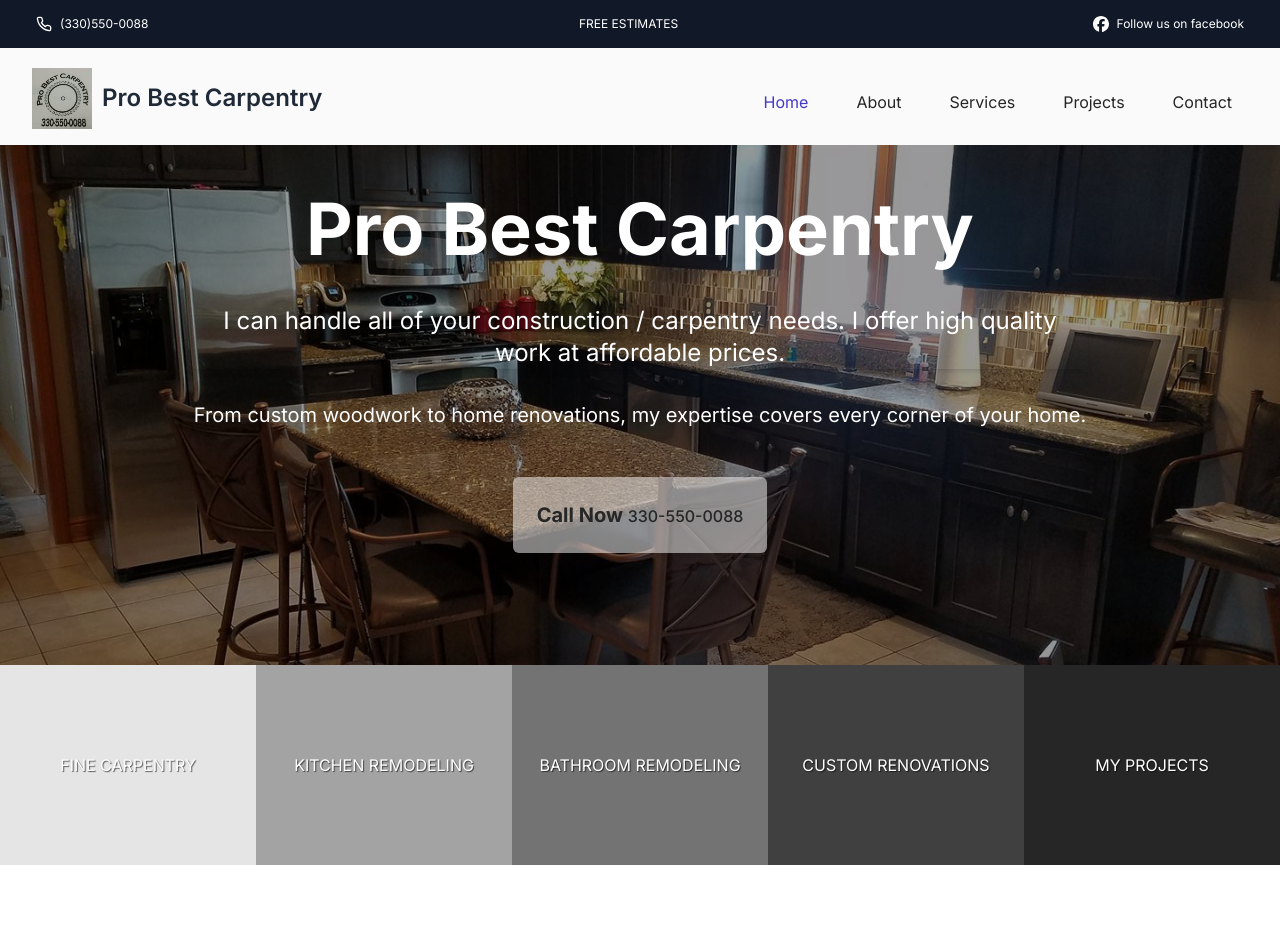
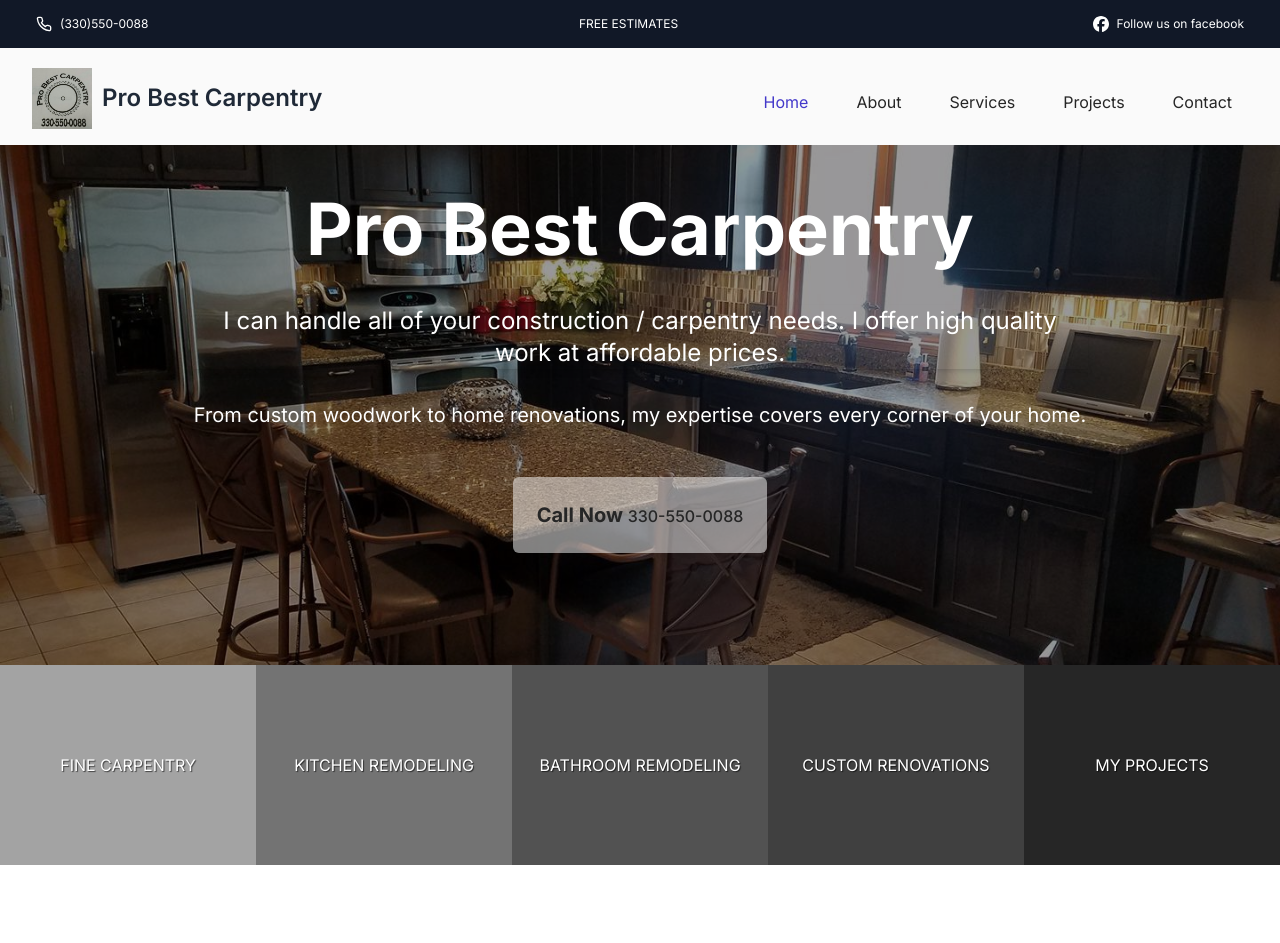
Before and after one commit to JerryDoran/pro-best-carpentry, a Next.js app: page / in a window 1280 px wide. Shown: the top 943 px of the page. Built offline with nearby package versions, Linux system fonts and the light colour scheme.

Commit message:
changed animation scroll threshold

```diff
--- a/components/hero.tsx
+++ b/components/hero.tsx
@@ -26,7 +26,7 @@
       <div className='grid md:grid-cols-2 lg:grid-cols-5 w-full text-white animate-fadeIn delay-500 opacity-0'>
         <Link
           href='/carpentry'
-          className='flex-1 bg-neutral-200 h-[200px] flex justify-center items-center p-6 relative overflow-hidden link'
+          className='flex-1 bg-neutral-400 h-[200px] flex justify-center items-center p-6 relative overflow-hidden link'
         >
           <h2 className='text-white text-base uppercase relative z-10 text-custom text-center'>
             Fine Carpentry
@@ -34,7 +34,7 @@
         </Link>
         <Link
           href='/kitchen'
-          className='flex-1 bg-neutral-400 h-[200px] flex justify-center items-center p-6 relative overflow-hidden link'
+          className='flex-1 bg-neutral-500 h-[200px] flex justify-center items-center p-6 relative overflow-hidden link'
         >
           <h2 className='text-white text-base uppercase relative z-10 text-custom text-center'>
             Kitchen Remodeling
@@ -42,7 +42,7 @@
         </Link>
         <Link
           href='/bathroom'
-          className='flex-1 bg-neutral-500 h-[200px] flex justify-center items-center p-6 relative overflow-hidden link'
+          className='flex-1 bg-neutral-600 h-[200px] flex justify-center items-center p-6 relative overflow-hidden link'
         >
           <h2 className='text-white text-base uppercase relative z-10 text-custom text-center'>
             Bathroom Remodeling
--- a/components/why-hire-me.tsx
+++ b/components/why-hire-me.tsx
@@ -10,7 +10,7 @@
 
   useEffect(() => {
     const options = {
-      threshold: 0.6, // Trigger when 10% of the element is in view
+      threshold: 0.25, // Trigger when 10% of the element is in view
     };
 
     const observer = new IntersectionObserver((entries) => {
```
